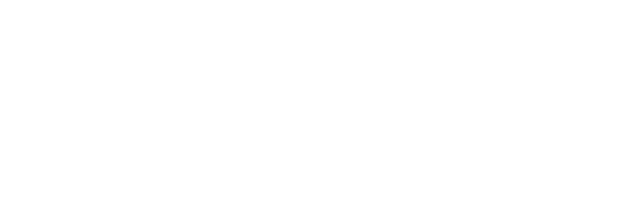
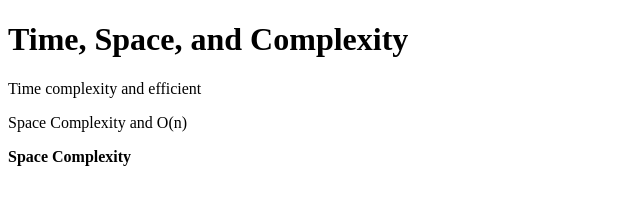
Before and after one commit to acciojob/time-and-space-complexity-sreya-01, a website: page main.html in a window 1280 px wide. Shown: the whole page, without its empty margins (0-640 px from the left). Drawn offline with Linux system fonts and the light colour scheme.

Commit message:
created a submission

```diff
--- a/main.html
+++ b/main.html
@@ -9,8 +9,11 @@
 <body>
 	<!-- the entire body must be written by student -->
     <script type="text/javascript" src="./script.js">
-</script>
-
+	</script>
+	<h1>Time, Space, and Complexity </h1>
+	<p>Time complexity and efficient</p>
+	<p>Space Complexity and O(n)</p>
+	<b>Space Complexity</b>
 </body>
 
 </html>
```
